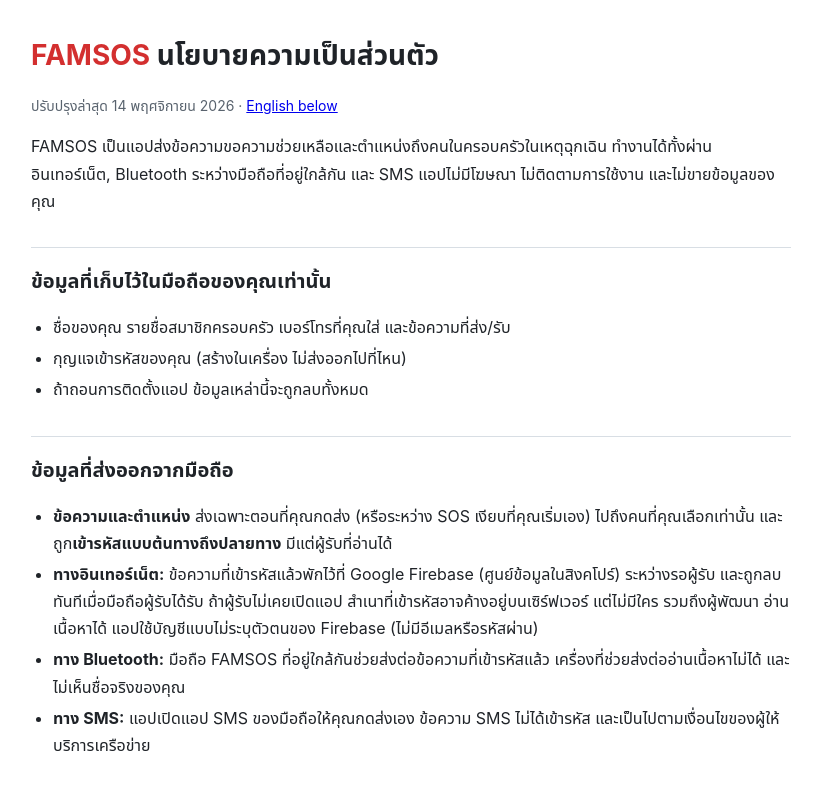
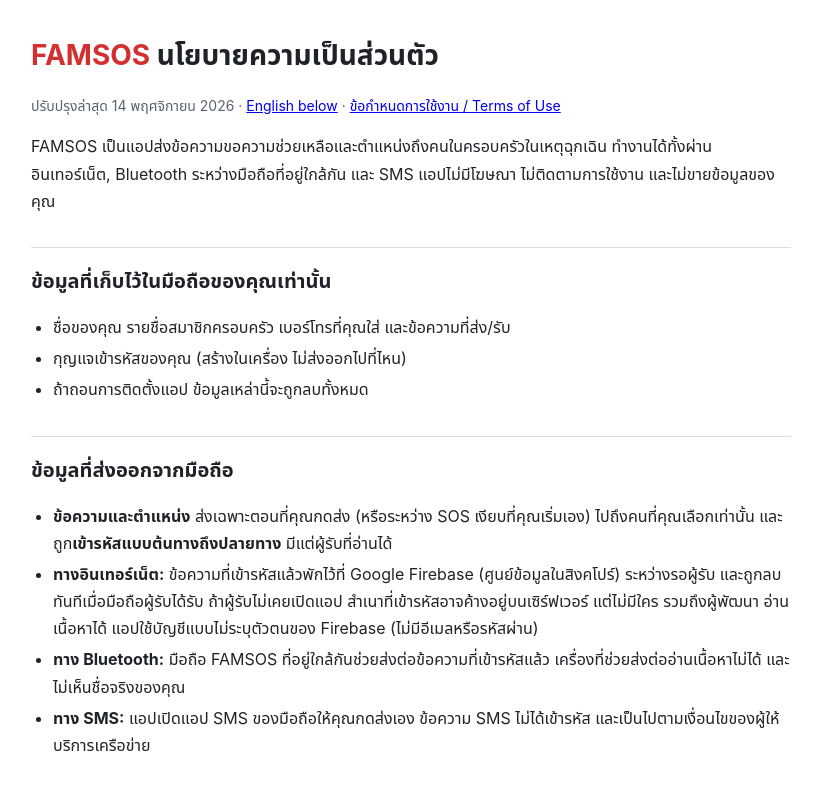
Before and after one commit to tchidchanok/famsos, a plain HTML site: page privacy.html in a window 1280 px wide. Shown: the top 788 px of the page, without its empty margins (229-1049 px from the left). Drawn offline with Linux system fonts and the light colour scheme.

Commit message:
Update privacy.html

```diff
--- a/privacy.html
+++ b/privacy.html
@@ -24,7 +24,7 @@
 <body>
 <main>
 <h1><span>FAMSOS</span> นโยบายความเป็นส่วนตัว</h1>
-<p class="muted">ปรับปรุงล่าสุด 14 พฤศจิกายน 2026 · <a href="#en">English below</a></p>
+<p class="muted">ปรับปรุงล่าสุด 14 พฤศจิกายน 2026 · <a href="#en">English below</a> · <a href="terms.html">ข้อกำหนดการใช้งาน / Terms of Use</a></p>
 
 <p>FAMSOS เป็นแอปส่งข้อความขอความช่วยเหลือและตำแหน่งถึงคนในครอบครัวในเหตุฉุกเฉิน
 ทำงานได้ทั้งผ่านอินเทอร์เน็ต, Bluetooth ระหว่างมือถือที่อยู่ใกล้กัน และ SMS
```
